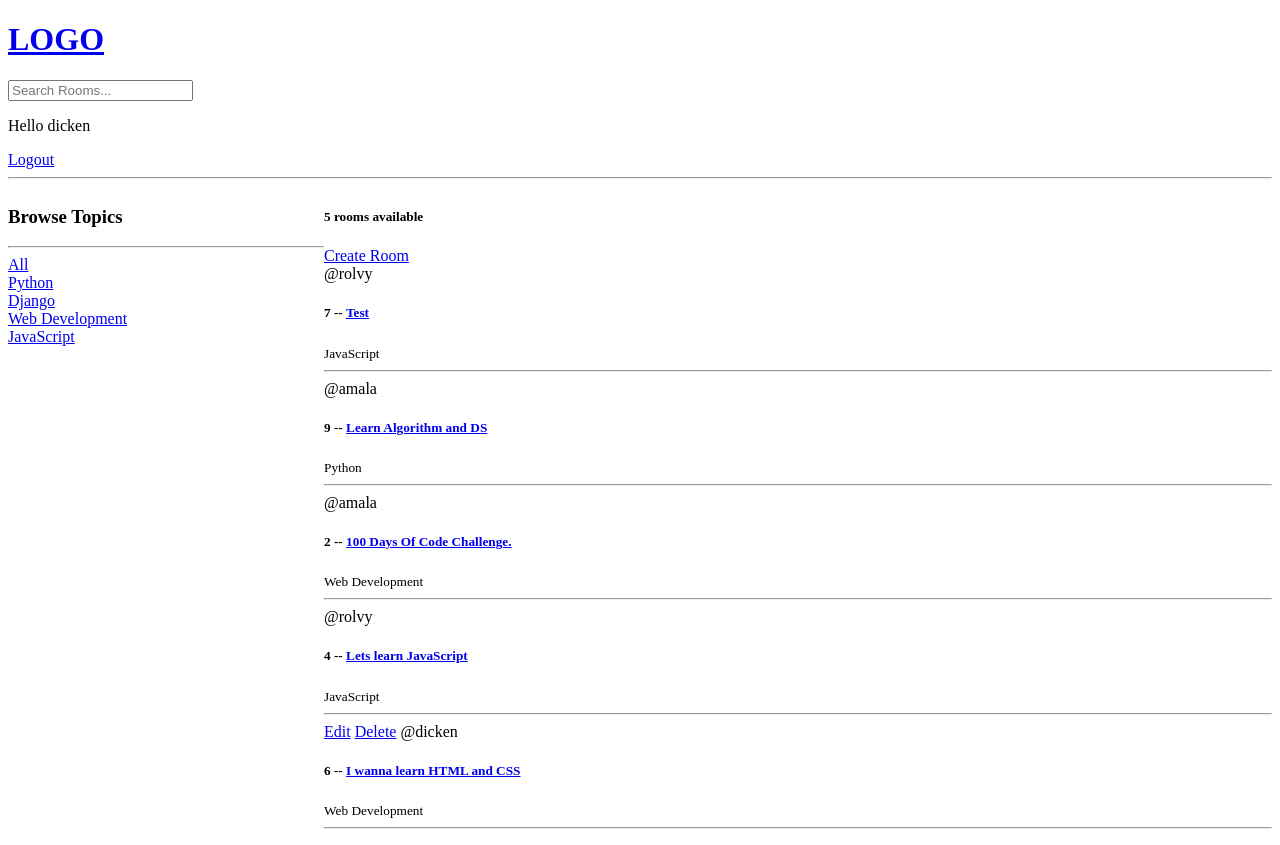
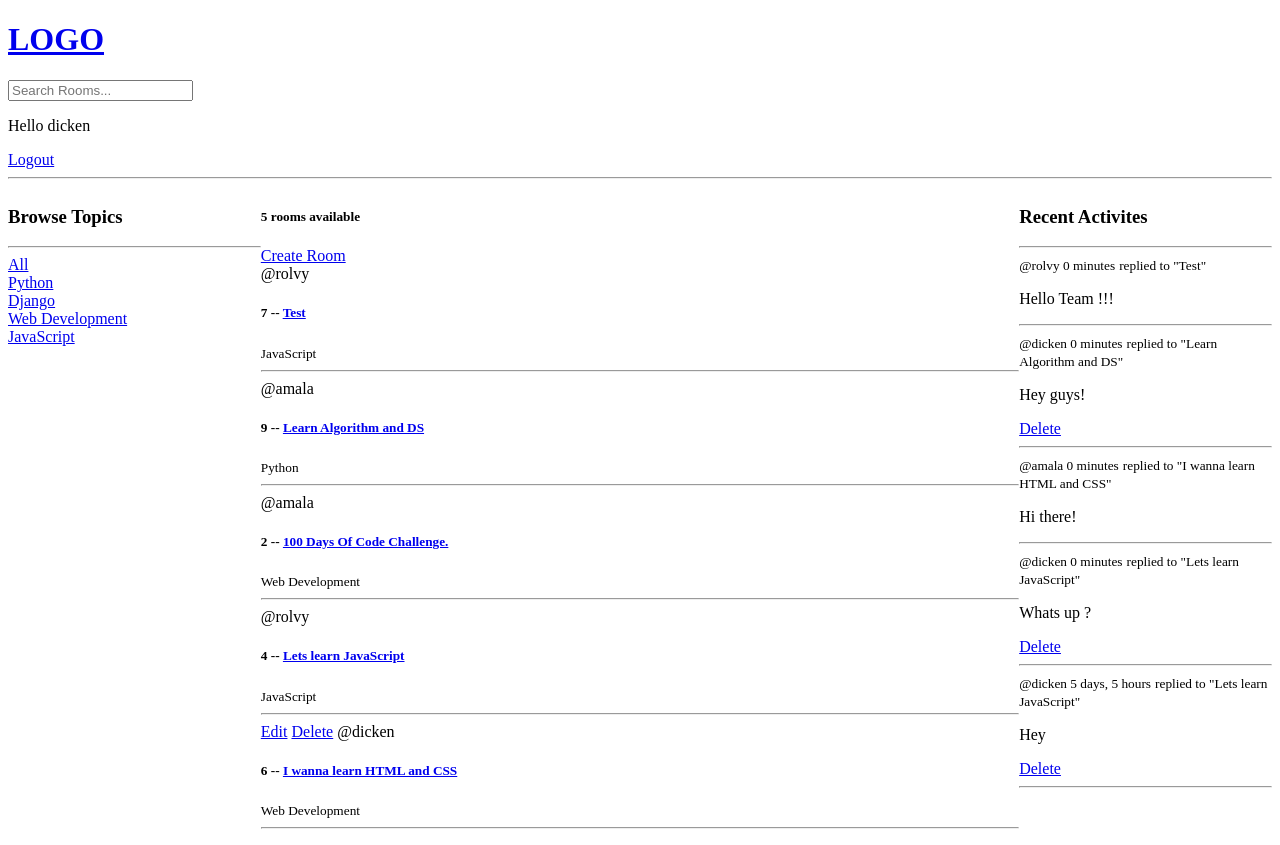
Before and after one commit to D-kn/StudyBuddy, a Django app: page / in a window 1280 px wide. Run offline with Django 3.2, Linux system fonts and the light colour scheme; a user stored in the database is signed in; data comes from the database, SQL or seed files in the repository; both versions use the stored data as it was after the commit.

Commit message:
Activity Feed

```diff
--- a/base/models.py
+++ b/base/models.py
@@ -38,5 +38,8 @@ class Message(models.Model):
     updated = models.DateTimeField(auto_now=True)
     created = models.DateTimeField(auto_now_add=True)
 
+    class Meta:
+        ordering = ['-updated', '-created']
+
     def __str__(self):
-        return self.body[0:5]
+        return self.body[0:50]
--- /dev/null
+++ b/base/templates/base/activity_component.html
@@ -0,0 +1,14 @@
+<h3>Recent Activites</h3>
+<hr>
+{% for message in room_messages %}
+   <div>
+       <small>@{{message.user}} {{message.created|timesince}}</small>
+       <small>replied to "{{message.room}}"</small>
+       <p>{{message}}</p>
+
+        {% if request.user == message.user %}
+            <a href="{% url 'delete-message' message.id %}">Delete</a>
+        {% endif %}
+        <hr>
+   </div>
+{% endfor %}
--- /dev/null
+++ b/base/templates/base/feed_component.html
@@ -0,0 +1,12 @@
+{% for room in rooms %}
+    <div>
+        {% if request.user == room.host %}
+        <a href="{% url 'update-room' room.id %}">Edit</a>
+        <a href="{% url 'delete-room' room.id %}">Delete</a>
+        {% endif %}
+        <span>@{{room.host.username}}</span>
+        <h5>{{room.id}} -- <a href="{% url 'room' room.id %}" > {{room.name}}</a></h5>
+        <small>{{room.topic.name}}</small>
+        <hr>
+    </div>
+{% endfor %}
--- a/base/templates/base/home.html
+++ b/base/templates/base/home.html
@@ -7,46 +7,28 @@
 <style>
     .home-container{
         display: grid;
-        grid-template-columns: 1fr 3fr;
+        grid-template-columns: 1fr 3fr 1fr;
     }
 </style>
 
+
 <div class="home-container">
     <div>
-        <h3>Browse Topics</h3>
-        <hr>
-
-        <div>
-            <a href="{% url 'home' %}">All</a>
-        </div>
-
-        {% for topic in topics %}
-            <div>
-                <a href="{% url 'home' %}?q={{topic.name}}">{{topic.name}}</a>
-            </div>
-        {% endfor %}
+        {% include 'base/topics_component.html' %}
     </div>
 
     <div>
         <h5>{{room_count}} rooms available</h5>
         <a href="{% url 'create-room' %}">Create Room</a>
         <div>
-            {% for room in rooms %}
-                <div>
-                    {% if request.user == room.host %}
-                    <a href="{% url 'update-room' room.id %}">Edit</a>
-                    <a href="{% url 'delete-room' room.id %}">Delete</a>
-                    {% endif %}
-                    <span>@{{room.host.username}}</span>
-                    <h5>{{room.id}} -- <a href="{% url 'room' room.id %}" > {{room.name}}</a></h5>
-                    <small>{{room.topic.name}}</small>
-                    <hr>
-                </div>
-            {% endfor %}
+            {% include 'base/feed_component.html' %}
         </div>
 
     </div>
 
+    <div>
+       {% include 'base/activity_component.html' %}
+    </div>
 
 </div>
 {% endblock %}
--- a/base/templates/base/room.html
+++ b/base/templates/base/room.html
@@ -29,12 +29,11 @@
                     <a href="{% url 'delete-message' message.id %}">Delete</a>
                     {% endif %}
                     <small>@{{message.user}} {{message.created|timesince}} ago</small>
-                    <p>{{message.body}}</p>
+                    <p>{{message}}</p>
                     <hr>
                 </div>
             {% endfor %}
         </div>
-
 
 
         {% if request.user.is_authenticated %}
@@ -62,4 +61,6 @@
 
 </div>
 
+
+
 {% endblock %}
--- a/base/templates/base/room_form.html
+++ b/base/templates/base/room_form.html
@@ -11,4 +11,5 @@
     </form>
 </div>
 
+
 {% endblock content %}
--- /dev/null
+++ b/base/templates/base/topics_component.html
@@ -0,0 +1,12 @@
+<h3>Browse Topics</h3>
+<hr>
+
+<div>
+    <a href="{% url 'home' %}">All</a>
+</div>
+
+{% for topic in topics %}
+    <div>
+        <a href="{% url 'home' %}?q={{topic.name}}">{{topic.name}}</a>
+    </div>
+{% endfor %}
--- a/base/views.py
+++ b/base/views.py
@@ -82,8 +82,10 @@ def home(request):
 
     topics = Topic.objects.all()
     room_count = rooms.count()
-
-    context = {'rooms': rooms, 'topics': topics, 'room_count': room_count}
+    # room_messages = Message.objects.all()
+    room_messages = Message.objects.filter(Q(room__topic__name__icontains=q))
+    context = {'rooms': rooms, 'topics': topics,
+               'room_count': room_count, 'room_messages': room_messages}
     return render(request, 'base/home.html', context)
     # return HttpResponse('Home page')
 
@@ -95,7 +97,7 @@ def room(request, pk):
     #     if i['id'] == int(pk):
     #         room = i
     room = Room.objects.get(id=pk)
-    room_messages = room.message_set.all().order_by('-created')
+    room_messages = room.message_set.all()
     participants = room.participants.all()
 
     if request.method == 'POST':
```
Also changed, not shown: base/urls.py (line endings or trailing spaces), db.sqlite3.
